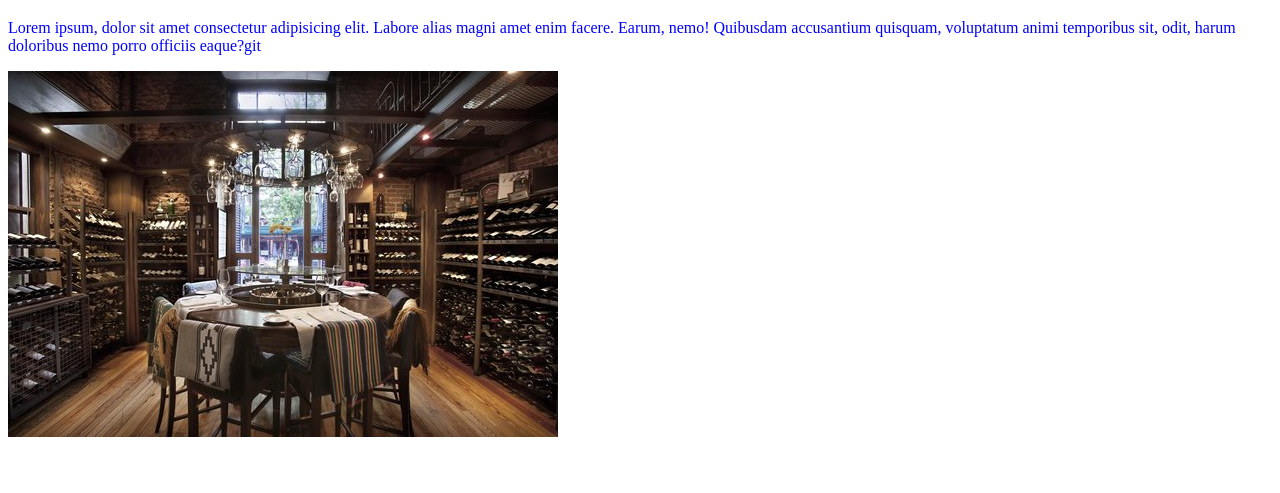
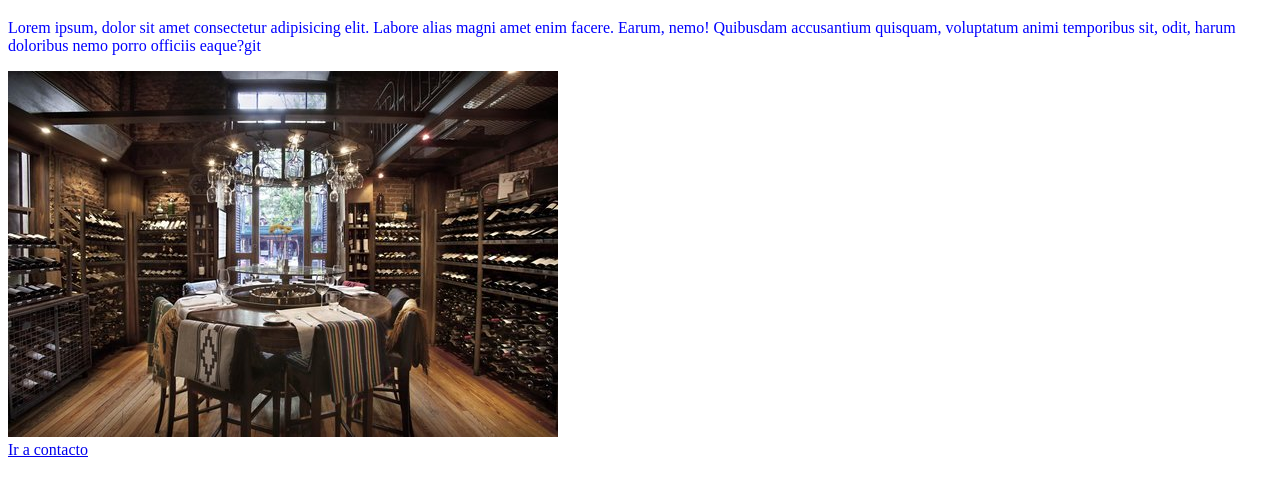
Before and after one commit to lucasnbi/GitHub-Text, a plain HTML site: page index.html in a window 1280 px wide. Shown: the part 61-554 px from the top of the page. Drawn offline with Linux system fonts and the light colour scheme.

Commit message:
Agregamos html de contacto

```diff
--- a/index.html
+++ b/index.html
@@ -17,5 +17,9 @@
         <img src="./img/resto.jpeg" alt="DW">
     </div>
 
+    <div>
+        <a href="./contacto.html">Ir a contacto</a>
+    </div>
+
 </body>
 </html>
```
